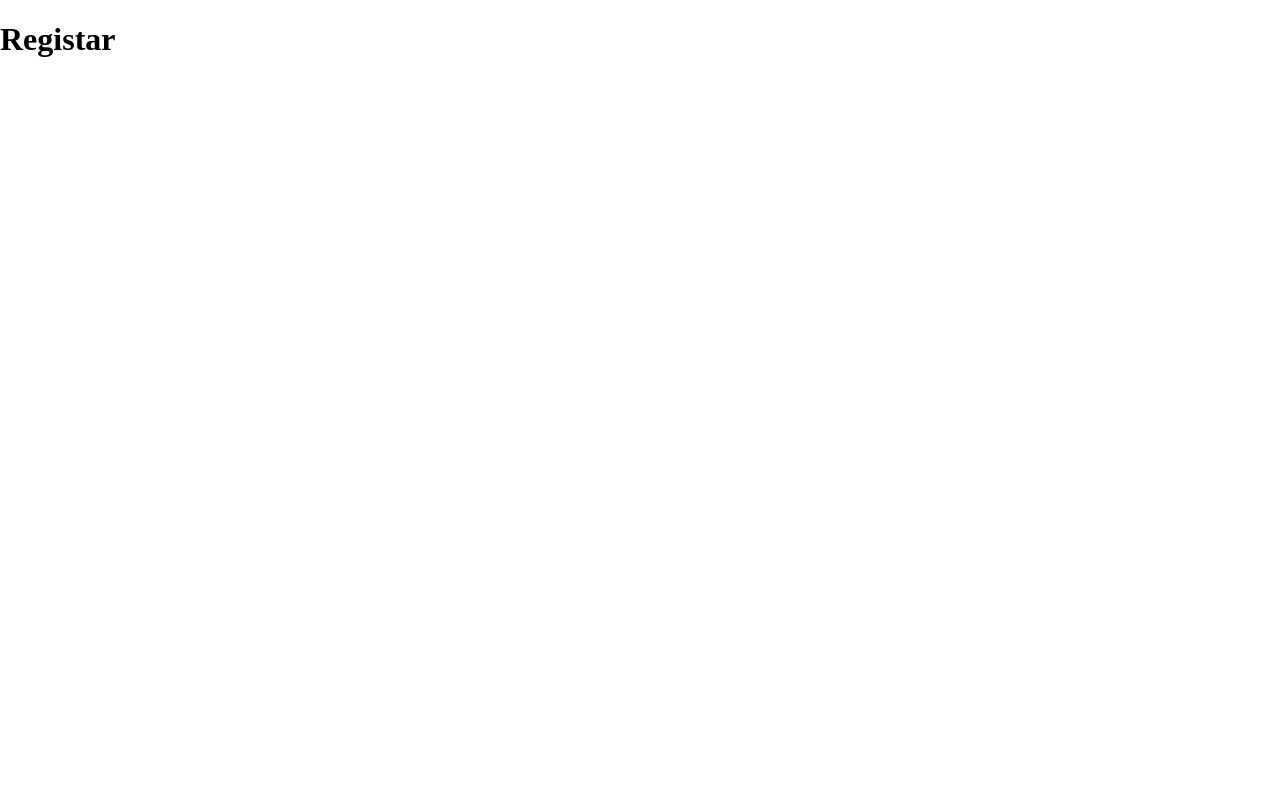
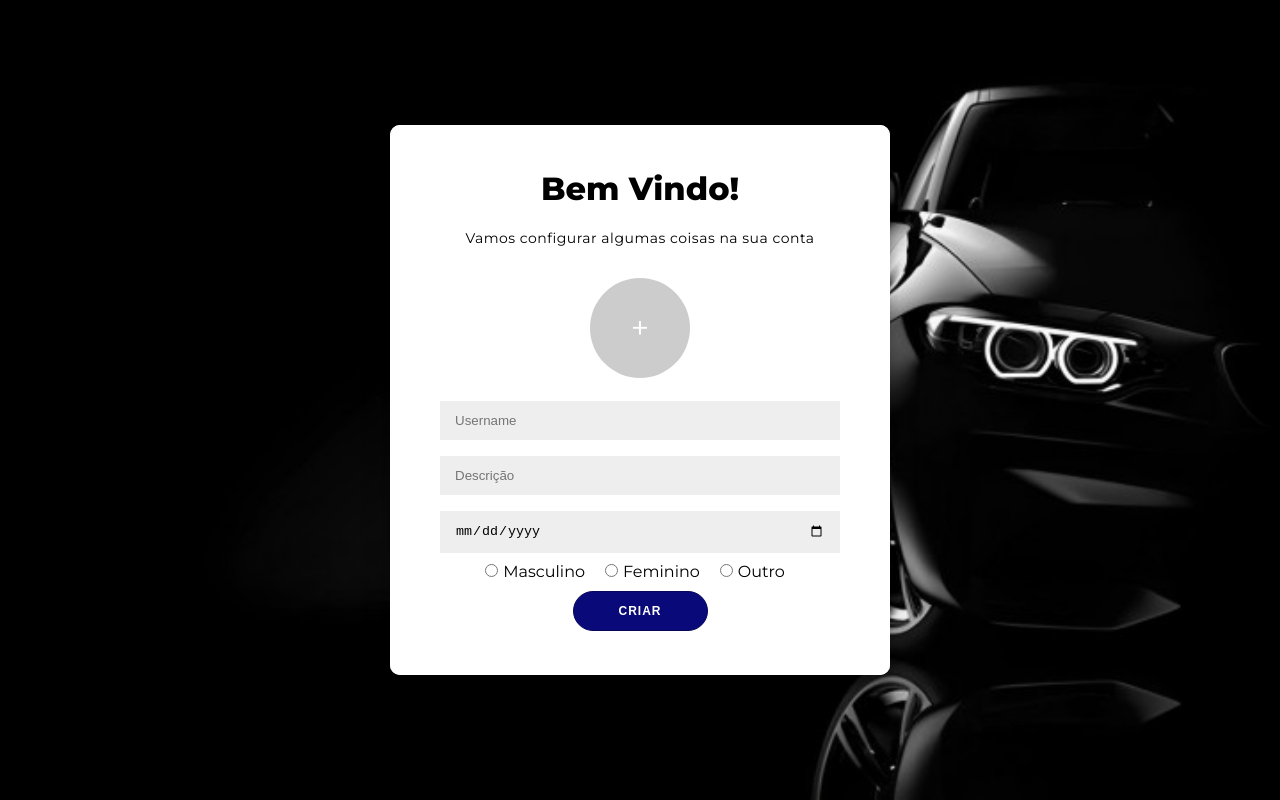
Before and after one commit to TomasSoldador/PAP, a React (Vite) app in the folder client/: page /registar in a window 1280 px wide. Built offline with nearby package versions, Linux system fonts and the light colour scheme.

Commit message:
design da pagina registar concluido

```diff
--- a/client/src/Styles/Login.jsx
+++ b/client/src/Styles/Login.jsx
@@ -24,30 +24,6 @@ export const Container = styled.div`
   min-height: 400px;
 `;
 
-export const ButtonEye = styled.button`
-  position: absolute;
-  top: 195px;
-  right: 10px;
-  transform: translateY(-50%);
-  background: none;
-  border: none;
-  cursor: pointer;
-  font-size: 1.2em;
-  color: #777;
-`;
-
-export const ButtonEye2 = styled.button`
-  position: absolute;
-  top: 249px;
-  right: 10px;
-  transform: translateY(-50%);
-  background: none;
-  border: none;
-  cursor: pointer;
-  font-size: 1.2em;
-  color: #777;
-`;
-
 
 export const SignUpContainer = styled.div`
   position: absolute;
@@ -64,7 +40,7 @@ export const SignUpContainer = styled.div`
       transform: translateX(100%);
       opacity: 1;
       z-index: 5;
-   `
+      `
       : null}
 `;
 
@@ -104,6 +80,14 @@ export const Input = styled.input`
   width: 100%;
 `;
 
+export const InputFile = styled.input`
+  background-color: #eee;
+  border: 1px solid #000000;
+  padding: 12px 15px;
+  margin: 8px 0;
+  width: 100%;
+`;
+
 export const Button = styled.button`
   border-radius: 20px;
   border: 1px solid rgb(7, 7, 92);
@@ -122,6 +106,31 @@ export const Button = styled.button`
     outline: none;
   }
 `;
+
+export const ButtonEye = styled.button`
+  position: absolute;
+  top: 175px;
+  right: 10px;
+  transform: translateY(-50%);
+  background: none;
+  border: none;
+  cursor: pointer;
+  font-size: 1.2em;
+  color: #777;
+`;
+
+export const ButtonEye2 = styled.button`
+  position: absolute;
+  top: 229px;
+  right: 10px;
+  transform: translateY(-50%);
+  background: none;
+  border: none;
+  cursor: pointer;
+  font-size: 1.2em;
+  color: #777;
+`;
+
 export const GhostButton = styled(Button)`
   background-color: transparent;
   border-color: #ffffff;
--- /dev/null
+++ b/client/src/Styles/Registar.jsx
@@ -0,0 +1,122 @@
+import styled from "styled-components";
+import foto from '../assets/fundo2.jpg';
+
+export const AllContainer = styled.div`
+   background-image: url(${foto});
+   background-size: cover;
+   background-position: center;
+   display: flex;
+   justify-content: center;
+   align-items: center;
+   flex-direction: column;
+   font-family: "Montserrat", sans-serif;
+   height: 100vh;
+`;
+
+export const Container = styled.div`
+   background-color: #fff;
+   border-radius: 10px;
+   box-shadow: 0 14px 28px rgba(0, 0, 0, 0.25), 0 10px 10px rgba(0, 0, 0, 0.22);
+   position: relative;
+   overflow: hidden;
+   width: 500px;
+   max-width: 100%;
+   min-height: 550px;
+`;
+
+export const Form = styled.form`
+   background-color: #ffffff;
+   display: flex;
+   align-items: center;
+   justify-content: center;
+   flex-direction: column;
+   padding: 0 50px;
+   height: 100%;
+   text-align: center;
+`;
+
+
+export const ImageInputWrapper = styled.label`
+   display: inline-block;
+   width: 100px;
+   height: 100px;
+   border-radius: 50%;
+   overflow: hidden;
+   background-color: #ccc;
+   position: relative;
+   cursor: pointer;
+   margin-bottom: 15px;
+
+   span {
+      display: block;
+      font-size: 2em;
+      color: white;
+      text-align: center;
+      line-height: 100px;
+   }
+
+   input {
+      display: none;
+   }
+
+   img {
+      width: 100%;
+      height: 100%;
+      object-fit: cover;
+      border-radius: 50%;
+   }
+`;
+
+export const Title = styled.h1`
+   font-weight: bold;
+   margin: 0;
+`;
+
+export const Input = styled.input`
+   background-color: #eee;
+   border: none;
+   padding: 12px 15px;
+   margin: 8px 0;
+   width: 100%;
+`;
+
+export const RadioWrapper = styled.div`
+   margin-bottom: 10px;
+`;
+
+export const RadioLabel = styled.label`
+
+   margin-right: 15px;
+   font-size: 16px;
+`;
+
+export const RadioInput = styled.input`
+   margin-right: 5px;
+`;
+
+export const Button = styled.button`
+   border-radius: 20px;
+   border: 1px solid rgb(7, 7, 92);
+   background-color: rgb(9, 9, 121);
+   color: #ffffff;
+   font-size: 12px;
+   font-weight: bold;
+   padding: 12px 45px;
+   letter-spacing: 1px;
+   text-transform: uppercase;
+   transition: transform 80ms ease-in;
+   &:active {
+      transform: scale(0.95);
+   }
+   &:focus {
+      outline: none;
+   }
+`;
+
+export const Paragraph = styled.p`
+   font-size: 14px;
+   font-weight: 100;
+   line-height: 20px;
+   letter-spacing: 0.5px;
+   margin: 20px 0 30px;
+`;
--- a/client/src/pages/Login.jsx
+++ b/client/src/pages/Login.jsx
@@ -14,7 +14,7 @@ function Login() {
   const [email, setEmail] = useState("");
   const [password, setPassword] = useState("");
   const [confirmPassword, setConfirmPassword] = useState("");
-  const [dataNascimento, setDataNascimento] = useState("");
+
 
   const [passwordError, setPasswordError] = useState(false);
   const [passwordTouched, setPasswordTouched] = useState(false);
@@ -72,7 +72,6 @@ function Login() {
         {
           nome: name,
           email: email,
-          data_nascimento: dataNascimento,
           password: password,
           confirmPassword: confirmPassword,
         }
@@ -92,7 +91,6 @@ function Login() {
           email: email,
           password: password,
           confirmPassword: confirmPassword,
-          data_nascimento: dataNascimento,
         },
       ]);
     } catch (error) {
@@ -145,15 +143,11 @@ function Login() {
             </Components.ButtonEye2>
             {passwordError && (
               <Components.p>
-                <BiError style={{ color: "yellow" }} /> As senhas não conferem{" "}
-                <BiError style={{ color: "yellow" }} />{" "}
+                <BiError style={{ color: "yellow" }} /> As senhas não conferem
+                <BiError style={{ color: "yellow" }} />
               </Components.p>
             )}
-            <Components.Input
-              type="date"
-              value={dataNascimento}
-              onChange={(e) => setDataNascimento(e.target.value)}
-            />
+
             <Components.Button onClick={Registar}>
               Registar-se
             </Components.Button>
--- a/client/src/pages/Registar.jsx
+++ b/client/src/pages/Registar.jsx
@@ -1,8 +1,126 @@
+// TODO: Resolver o problema com o RadioBotton "outro"
+
+
+import * as Components from "../Styles/Registar";
+import React, { useState } from 'react';
+
 function Registar () {
+
+   const [name, setName] = useState('');
+   const [gender, setGender] = useState('');
+   const [avatar, setAvatar] = useState(null);
+   const [dataNascimento, setDataNascimento] = useState("");
+   const [descricao, setDescricao] = useState("");
+   const [outro, setOutro] = useState(false);
+
+   // TODO: Enviar a imagem para uma pasta e depois enviar so o endereço da imagem para a base de dados
+   // Input da imagem
+   const handleImageChange = (event) => {
+      const file = event.target.files[0];
+      setAvatar(file);
+   };
+   const handleImageRemove = () => {
+      setAvatar(null);
+   };
+
+   // Radio buttons
+   const RadioMasculino = () => {
+      setGender('Masculino')
+      setOutro(false)
+   }
+
+   const RadioFemenino = () => {
+      setGender('Feminino')
+      setOutro(false)
+   }
+
+   // TODO: criar a parte no cliente e no servidor para enviar os dados para a base de dados
+   // Enviar os dados para a base de dados
+   const Criar = () => {
+      alert(name + ' ' + gender + ' ' + avatar + ' ' + descricao + ' ' + dataNascimento)
+
+      setName('');
+      setGender('');
+      setAvatar(null);
+   }
+
+
    return (
-      <>
-         <h1>Registar</h1>
-      </>
+      <Components.AllContainer>
+         <Components.Container>
+            <Components.Form>
+               <Components.Title> Bem Vindo! </Components.Title>
+               <Components.Paragraph> Vamos configurar algumas coisas na sua conta </Components.Paragraph>
+               <Components.ImageInputWrapper>
+                  {avatar ? (
+                  <img
+                     src={URL.createObjectURL(avatar)}
+                     alt="Imagem selecionada"
+                     style={{ width: '100%', height: '100%', borderRadius: '50%' }}
+                     onClick={handleImageRemove}
+                  />
+                  ) : (
+                  <React.Fragment>
+                     <span>+</span>
+                     <input
+                        type="file"
+                        accept="image/*"
+                        onChange={handleImageChange}
+                        style={{ display: 'none' }}
+                     />
+                  </React.Fragment>
+                  )}
+               </Components.ImageInputWrapper>
+               <Components.Input
+                  type="text"
+                  value={name}
+                  onChange={(e) => setName(e.target.value)}
+                  placeholder="Username"
+               />
+               <Components.Input
+                  type="text"
+                  value={descricao}
+                  onChange={(e) => setDescricao(e.target.value)}
+                  placeholder="Descrição"
+               />
+               <Components.Input
+                  type="date"
+                  value={dataNascimento}
+                  onChange={(e) => setDataNascimento(e.target.value)}
+               />
+
+               <Components.RadioWrapper>
+                  <Components.RadioLabel>
+                     <Components.RadioInput type="radio" name="gender" value="Masculino" checked={gender === 'Masculino'} onChange={RadioMasculino} />
+                     Masculino
+                  </Components.RadioLabel>
+
+                  <Components.RadioLabel>
+                     <Components.RadioInput type="radio" name="gender" value="Feminino" checked={gender === 'Feminino'} onChange={RadioFemenino} />
+                     Feminino
+                  </Components.RadioLabel>
+
+                  <Components.RadioLabel>
+                     <Components.RadioInput type="radio" name="gender" onChange={() => setOutro(true)} />
+                     Outro
+                  </Components.RadioLabel>
+               </Components.RadioWrapper>
+
+               {outro && (
+                  <Components.Input
+                     type="text"
+                     value={gender}
+                     onChange={(e) => setGender(e.target.value)}
+                     placeholder="Género (opcional)"
+                  />
+               )}
+
+               <Components.Button onClick={Criar}>
+                  Criar
+               </Components.Button>
+            </Components.Form>
+         </Components.Container>
+      </Components.AllContainer>
    )
 }
 
```
Also changed, not shown: 2 other files (tests, documents, lock files or other folders).
